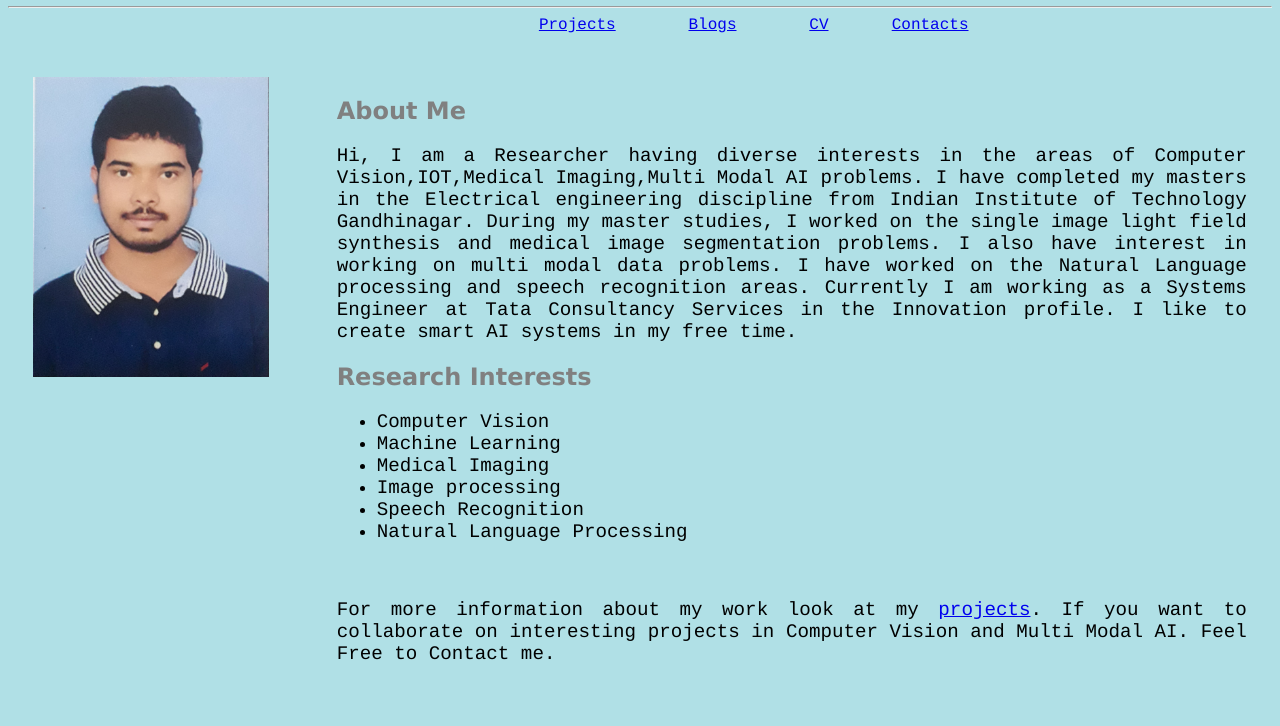
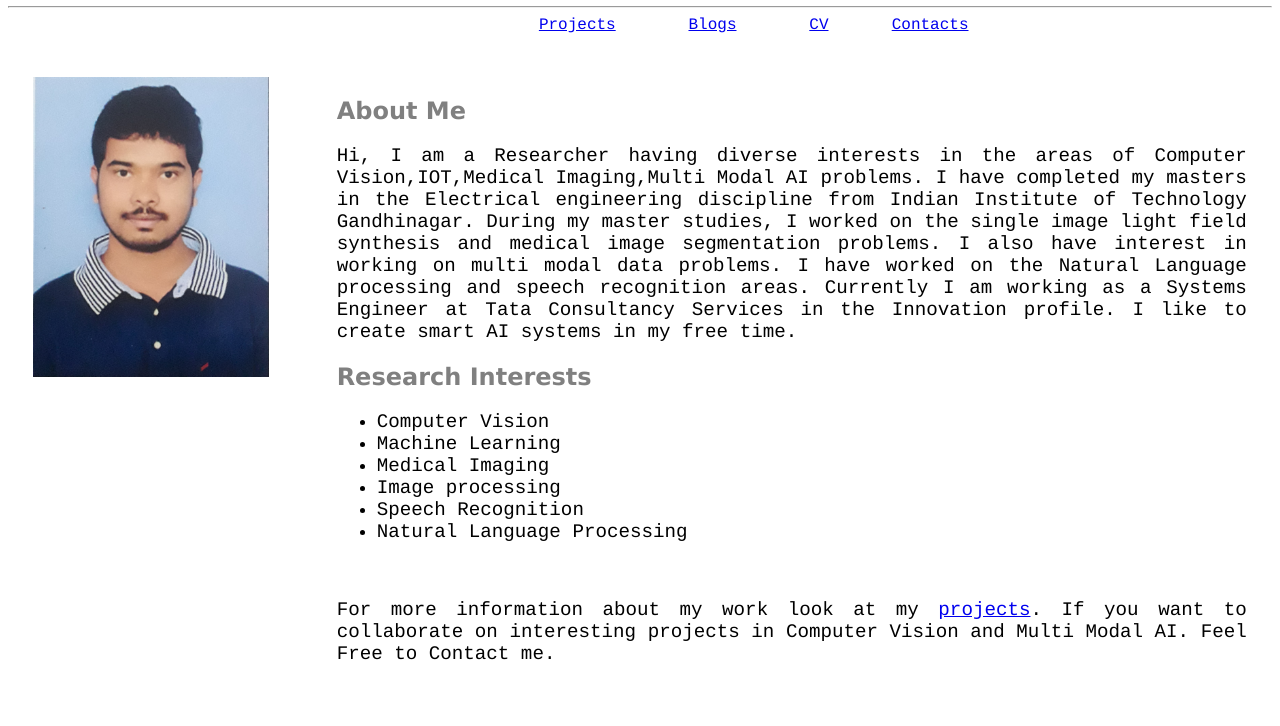
Before and after one commit to KarthikG1729/karthikg1729.github.io, a plain HTML site: page index.html in a window 1280 px wide. Shown: the part 74-800 px from the top of the page. Drawn offline with Linux system fonts and the light colour scheme.

Commit message:
Background change

```diff
--- a/index.html
+++ b/index.html
@@ -18,7 +18,7 @@
     }
     </style>
   </head>
-  <body style= "font-family:courier; background-color:powderblue;">
+  <body style= "font-family:courier;">
     <h1 style="color:Tomato;">Karthik Kumar Gudiboina</h1>
     <hr>
     <header><a style='margin-left:42%;' href="projects.html">Projects</a> <a style='margin-left:5%;' href="Blogs.html">Blogs</a> <a style='margin-left:5%;' href="./Karthik_CV.pdf">CV</a><a style='margin-left:5%;' href="Contacts.html">Contacts</a></header>
```
Also changed, not shown: 1 other file.
